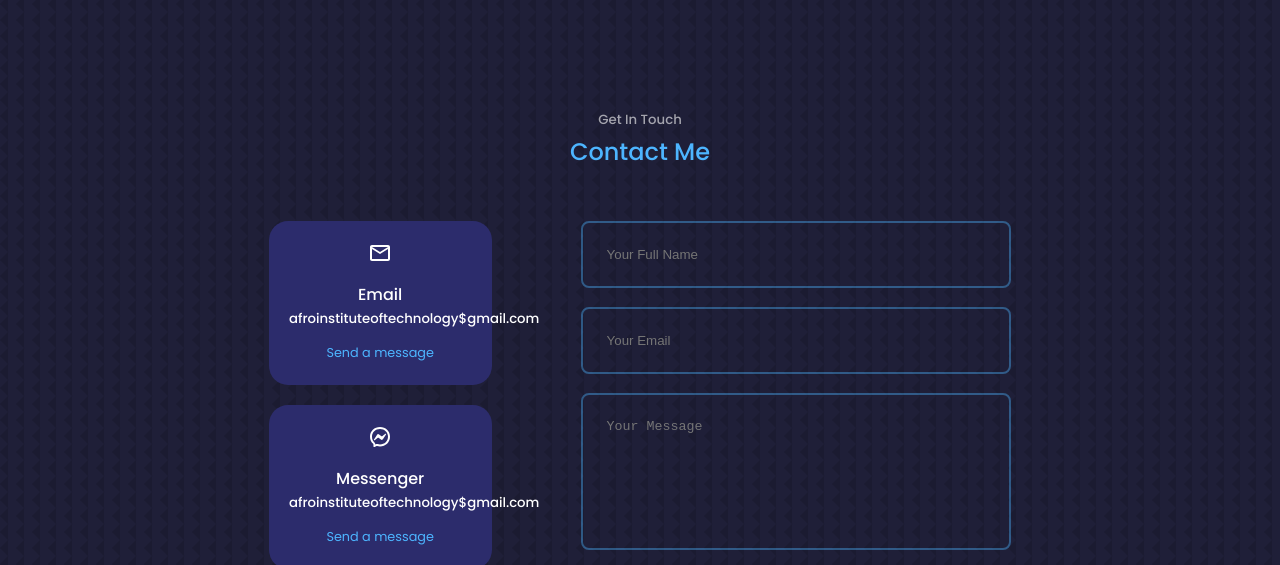
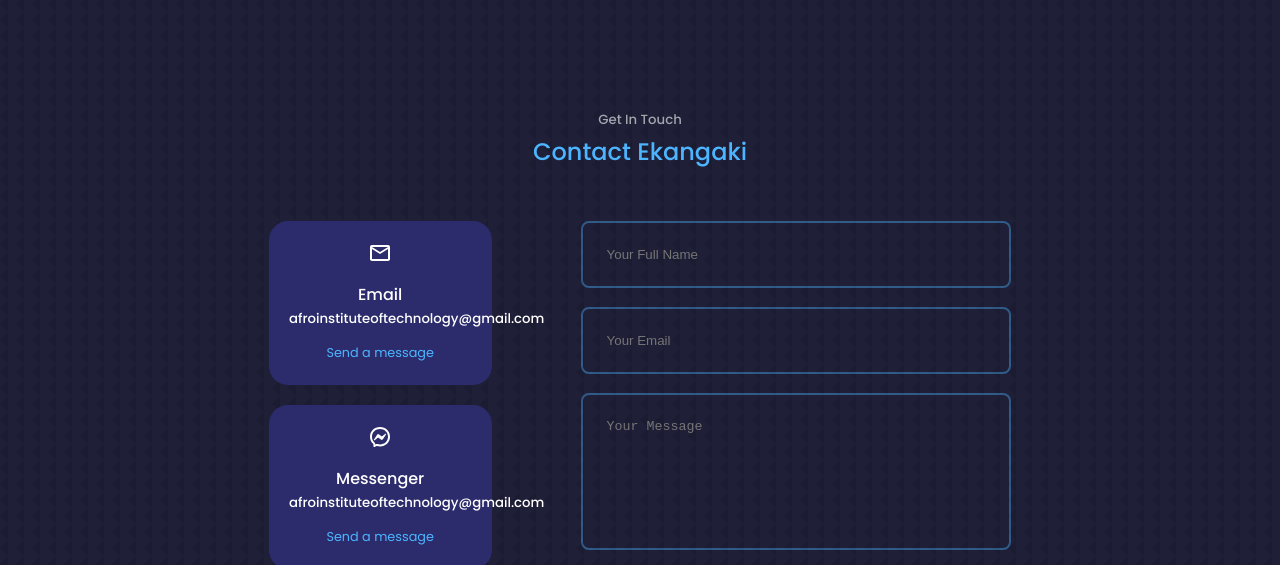
Before and after one commit to nkwentic/my-portfolio, a React (Create React App) app: page / in a window 1280 px wide. Shown: the part 4420-4985 px from the top of the page. Built offline with nearby package versions, Linux system fonts and the light colour scheme.

Commit message:
Update Contact.jsx

```diff
--- a/src/components/contact/Contact.jsx
+++ b/src/components/contact/Contact.jsx
@@ -8,21 +8,21 @@ const Contact = () => {
   return (
     <section id="contact">
       <h5>Get In Touch</h5>
-      <h2>Contact Me</h2>
+      <h2>Contact Ekangaki</h2>
 
       <div className="container contact__container">
         <div className="contact__options">
           <article className="contact__option">
             <MdOutlineEmail className="contact__option-icon" />
             <h4>Email</h4>
-            <h5>afroinstituteoftechnology$gmail.com</h5>
+            <h5>afroinstituteoftechnology@gmail.com</h5>
             <a href="mailto:lol@gmail.com" target="_blank" rel="noreferrer">Send a message</a>
           </article>
 
           <article className="contact__option">
             <RiMessengerLine className="contact__option-icon" />
             <h4>Messenger</h4>
-            <h5>afroinstituteoftechnology$gmail.com</h5>
+            <h5>afroinstituteoftechnology@gmail.com</h5>
             <a href="https://www.google.com/" target="_blank" rel="noreferrer">Send a message</a>
           </article>
 
```
